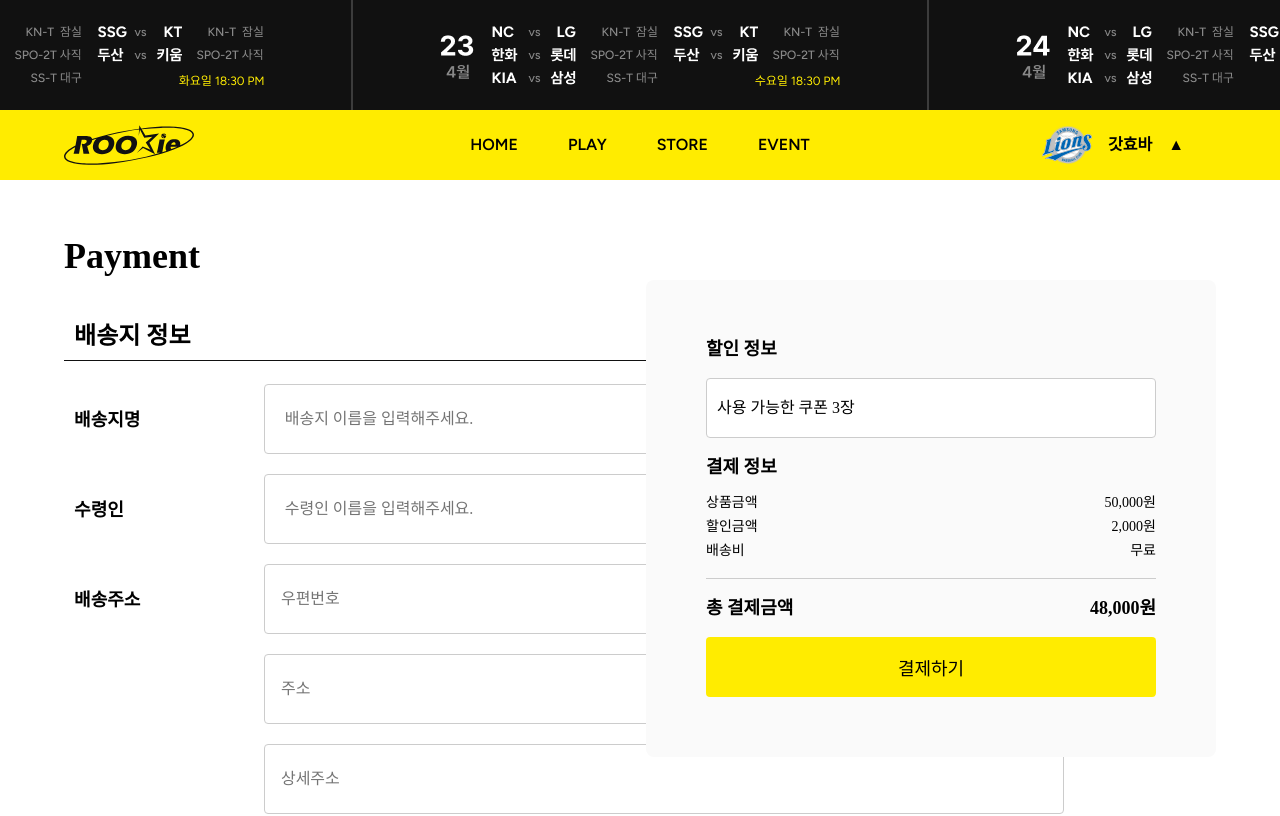
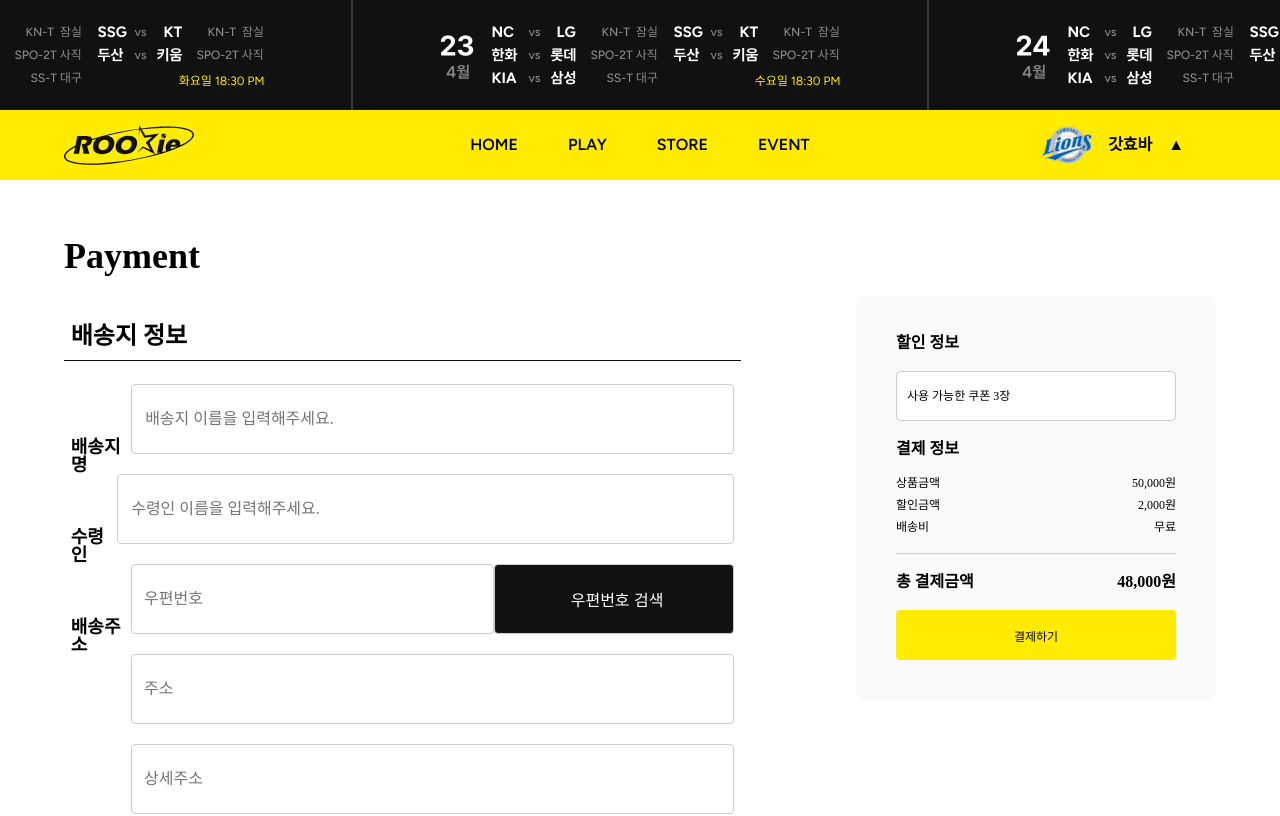
Before and after one commit to dayekimm0/Rookie, a React (Vite) app: page /payment in a window 1280 px wide. Shown: the top 816 px of the page. Built offline with nearby package versions, Linux system fonts and the light colour scheme; a web font is replaced by a local one.

Commit message:
myeongkwan cart #7

```diff
--- a/src/pages/Payment.jsx
+++ b/src/pages/Payment.jsx
@@ -6,6 +6,9 @@
   height: 100vh;
   padding: 0 5%;
   font-family: "Pretendard";
+  display: flex;
+  gap: 10%;
+  align-items: start;
 `;
 
 const ItemList = styled.div`
@@ -233,22 +236,55 @@
 `;
 
 const WingBanner = styled.form`
-  position: fixed;
-  top: 35%;
-  right: 5%;
+  position: sticky;
+  top: 20%;
   width: 100%;
   max-width: 570px;
   padding: 60px;
+  margin-top: 10%;
   border-radius: 8px;
   display: flex;
   flex-direction: column;
   gap: 20px;
   background: var(--grayFA);
+
+  @media screen and (max-width: 1700px) {
+    max-width: 480px;
+    padding: 50px;
+  }
+
+  @media screen and (max-width: 1440px) {
+    max-width: 360px;
+    padding: 40px;
+  }
+
+  @media screen and (max-width: 1024px) {
+    max-width: 270px;
+    padding: 30px;
+    gap: 10px;
+  }
+
+  @media screen and (max-width: 768px) {
+    max-width: 610px;
+    padding: 10px;
+  }
 `;
 
 const SubTitle = styled.h2`
   font-size: 1.8rem;
   font-weight: 600;
+
+  @media screen and (max-width: 1440px) {
+    font-size: 1.6rem;
+  }
+
+  @media screen and (max-width: 1024px) {
+    font-size: 1.2rem;
+  }
+
+  @media screen and (max-width: 960px) {
+    font-size: 1rem;
+  }
 `;
 
 const SaleInfo = styled.div`
@@ -256,6 +292,10 @@
   display: flex;
   flex-direction: column;
   gap: 20px;
+
+  @media screen and (max-width: 1024px) {
+    gap: 10px;
+  }
 `;
 
 const CouponList = styled.div`
@@ -267,6 +307,16 @@
   border: 1px solid var(--grayC);
   border-radius: 4px;
   background: var(--light);
+
+  @media screen and (max-width: 1440px) {
+    height: 50px;
+    font-size: 1.2rem;
+  }
+
+  @media screen and (max-width: 1024px) {
+    height: 40px;
+    font-size: 1rem;
+  }
 `;
 
 const PriceInfo = styled.div`
@@ -278,6 +328,10 @@
     width: 100%;
     height: 1px;
     background: var(--grayC);
+  }
+
+  @media screen and (max-width: 1024px) {
+    gap: 10px;
   }
 `;
 
@@ -293,6 +347,22 @@
       font-size: 1.4rem;
     }
   }
+
+  @media screen and (max-width: 1440px) {
+    ul {
+      li {
+        font-size: 1.2rem;
+      }
+    }
+  }
+
+  @media screen and (max-width: 1024px) {
+    ul {
+      li {
+        font-size: 1rem;
+      }
+    }
+  }
 `;
 
 const TotalPrice = styled.div`
@@ -302,6 +372,18 @@
   p {
     font-size: 1.8rem;
     font-weight: 600;
+  }
+
+  @media screen and (max-width: 1440px) {
+    p {
+      font-size: 1.6rem;
+    }
+  }
+
+  @media screen and (max-width: 1024px) {
+    p {
+      font-size: 1.2rem;
+    }
   }
 `;
 
@@ -315,6 +397,20 @@
   font-weight: 500;
   cursor: pointer;
   background: var(--main);
+
+  @media screen and (max-width: 1440px) {
+    height: 50px;
+    font-size: 1.2rem;
+  }
+
+  @media screen and (max-width: 1024px) {
+    height: 40px;
+    font-size: 1rem;
+  }
+
+  @media screen and (max-width: 960px) {
+    height: 30px;
+  }
 `;
 
 const Payment = () => {
```
